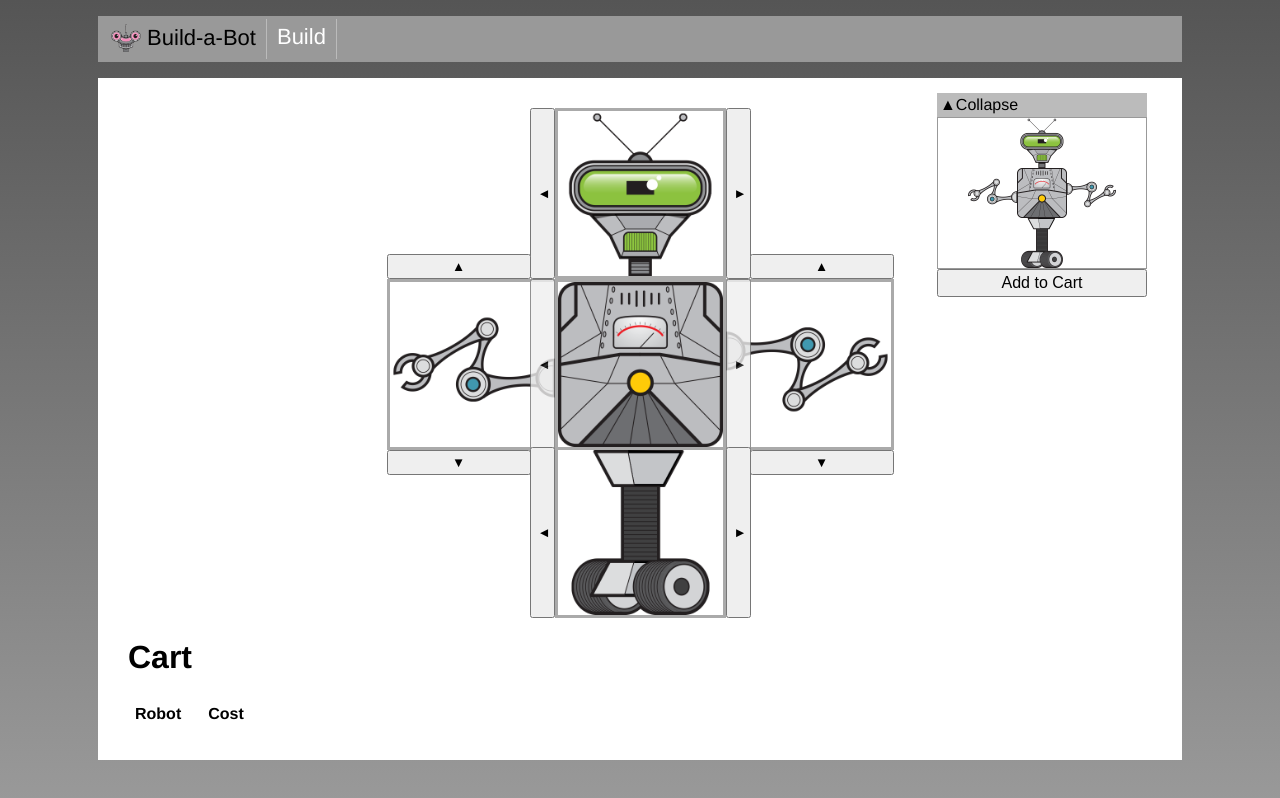
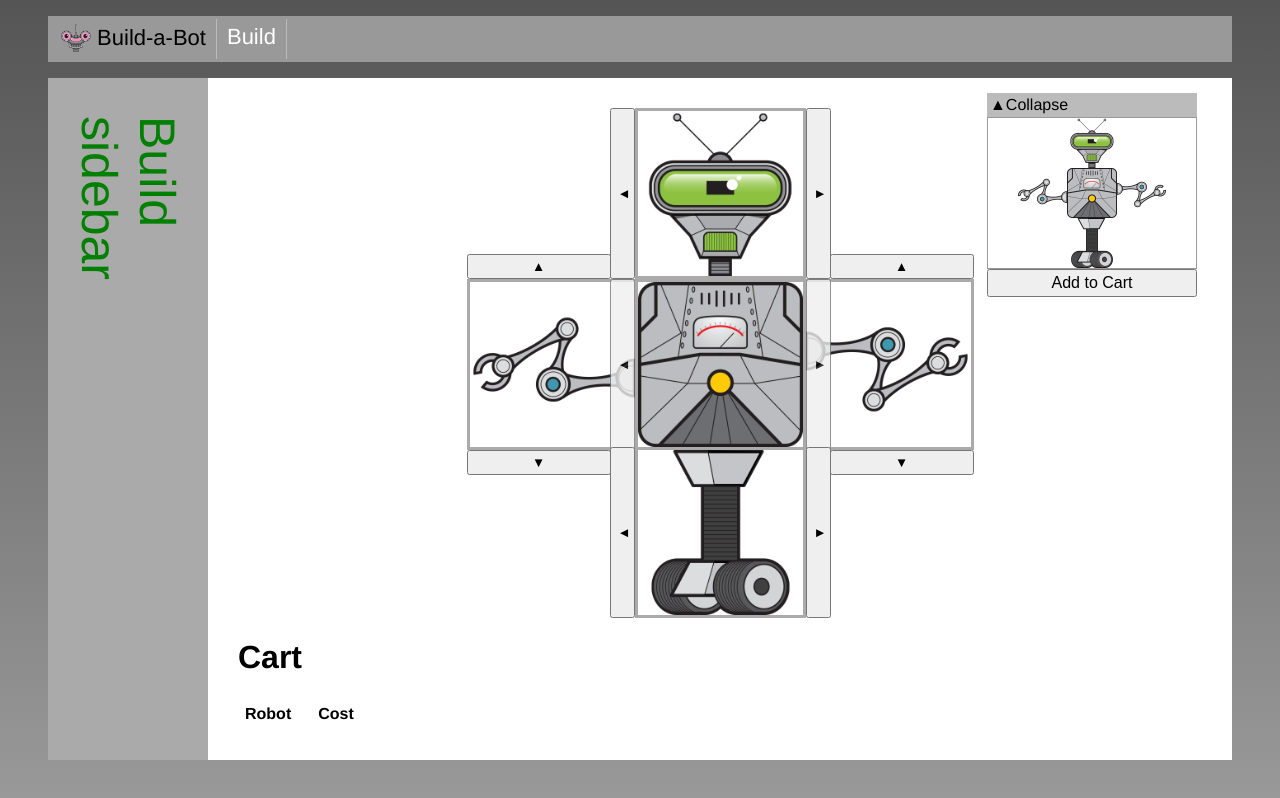
Before and after one commit to CasaSpider/build-a-bot, a Vue app: page /#/build in a window 1280 px wide. Built offline with nearby package versions, Linux system fonts and the light colour scheme.

Commit message:
Ready Using Named Views

```diff
--- a/src/App.vue
+++ b/src/App.vue
@@ -17,14 +17,18 @@
         </ul>
       </nav>
     </header>
+    <div class="container">
+      <aside class="aside">
+        <router-view name="sidebar" />
+      </aside>
       <main>
-      <router-view/>
+        <router-view />
       </main>
+    </div>
   </div>
 </template>
 
 <script>
-
   export default {
     name: 'app',
   };
@@ -45,16 +49,15 @@
   }
 
   main {
-    margin: 0 auto;
     padding: 30px;
     background-color: white;
-    width: 1024px;
+    width: 964px;
     min-height: 300px;
   }
 
   header {
     background-color: #999;
-    width: 1084px;
+    width: 1184px;
     margin: 0 auto;
   }
 
@@ -84,4 +87,17 @@
     color: white;
   }
 
+  .container {
+    display: flex;
+    margin: 10px auto 0 auto;
+    justify-content: center;
+  }
+
+  .aside {
+    padding: 30px;
+    background-color: #aaa;
+    width: 100px;
+    min-height: 300px;
+  }
+
 </style>
--- a/src/router/index.js
+++ b/src/router/index.js
@@ -9,6 +9,9 @@
 import RobotArms from '../parts/RobotArms.vue';
 import RobotTorsos from '../parts/RobotTorsos.vue';
 import RobotBases from '../parts/RobotBases.vue';
+import SidebarStandard from '../sidebars/SidebarStandard.vue';
+import SidebarBuild from '../sidebars/SidebarBuild.vue';
+
 
 Vue.use(Router);
 
@@ -16,12 +19,17 @@
   routes: [{
     path: '/',
     name: 'Home',
-    component: HomePage,
+    components: {
+      default: HomePage,
+      sidebar: SidebarStandard,
+    },
   }, {
     path: '/build',
-
     name: 'Build',
-    component: RobotBuilder,
+    components: {
+      default: RobotBuilder,
+      sidebar: SidebarBuild,
+    },
   }, {
     path: '/parts/browse',
     name: 'BrowseParts',
--- /dev/null
+++ b/src/sidebars/SidebarBuild.vue
@@ -0,0 +1,19 @@
+<template>
+    <div class="sidebar">
+        Build sidebar
+    </div>
+</template>
+
+<script>
+export default {
+    name: 'Build',
+};
+</script>
+
+<style scoped>
+    .sidebar {
+        font-size: 50px;
+        transform: rotate(90deg);
+        color: green;
+    }
+</style>
--- /dev/null
+++ b/src/sidebars/SidebarStandard.vue
@@ -0,0 +1,18 @@
+<template>
+    <div class="sidebar">
+        Standard sidebar
+    </div>
+</template>
+
+<script>
+export default {
+    name: 'Standard',
+};
+</script>
+
+<style scoped>
+    .sidebar {
+        font-size: 50px;
+        transform: rotate(90deg);
+    }
+</style>
```
Lines whose indentation alone changed are shown as unchanged.
